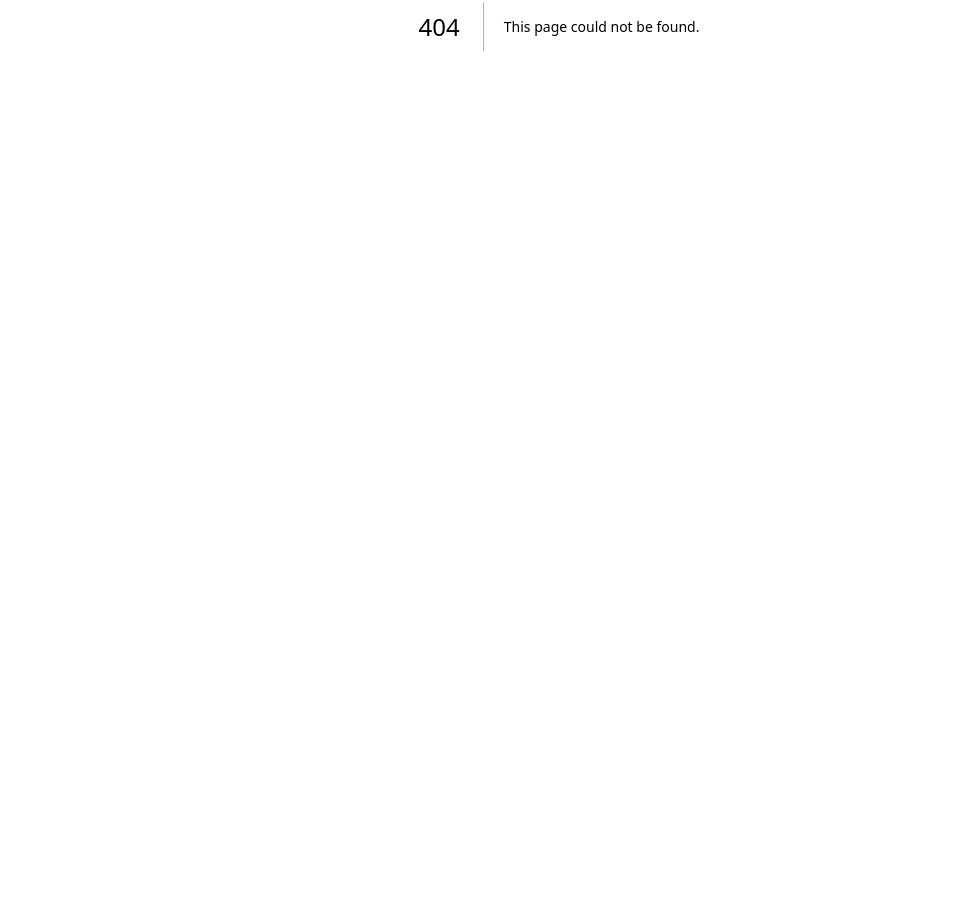
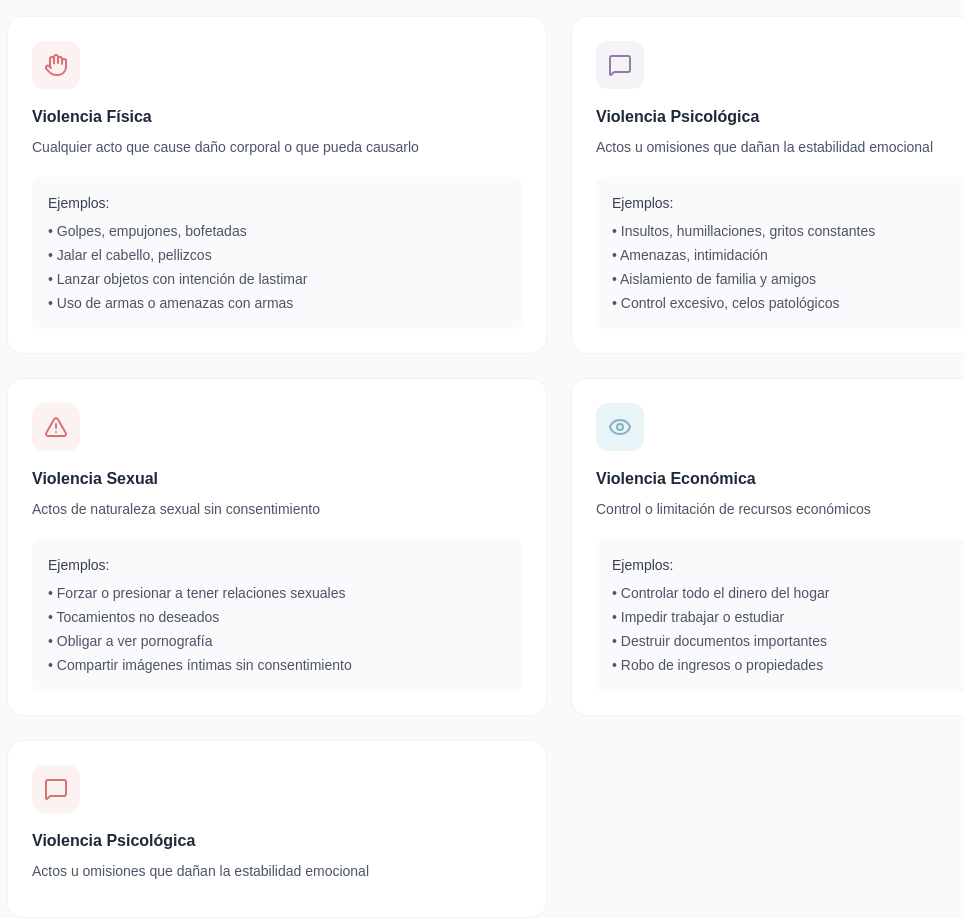
Before and after one commit to Bradon177/Zephira, a Next.js app: page /informacion in a window 1280 px wide. Before the commit this address had no page. Shown: the part 374-1292 px from the top of the page, without its empty margins (81-1045 px from the left). Before the commit the page ends 800 px from the top, so only its background shows below. Built offline with nearby package versions, Linux system fonts and the light colour scheme.

Commit message:
informaciond e violencia

```diff
--- /dev/null
+++ b/src/app/informacion/page.js
@@ -0,0 +1,168 @@
+"use client"
+import React from 'react'
+import { Hand, MessageSquare, AlertTriangle, Eye } from 'lucide-react'
+import Header from '../components/Header'
+import Footer from '../components/Footer'
+import Card from '../ui/card'
+
+export default function page() {
+  return (
+    <div className="min-h-screen bg-[#faf9fb]">
+      <Header />
+        <section className="bg-white border-b border-gray-200/50 py-12">
+        <div className="max-w-4xl mx-auto px-6 text-center">
+          <h1 className="mb-4 text-gray-800">Aprende sobre la violencia de género</h1>
+          <p className="text-gray-600 max-w-2xl mx-auto">
+            Conocer las señales de alerta y entender los tipos de violencia es el primer paso para protegerte o ayudar a alguien más
+          </p>
+        </div>
+      </section>
+
+      {/* Tipos de Violencia */}
+      <section className="max-w-6xl mx-auto px-6 py-12">
+        <div className="mb-8">
+          <h2 className="mb-3 text-gray-800">Tipos de violencia de género</h2>
+          <p className="text-gray-600">La violencia puede manifestarse de muchas formas. No siempre es física.</p>
+        </div>
+
+        <div className="grid md:grid-cols-2 gap-6">
+          {/* Violencia Física */}
+          <Card
+            color="red"
+            icon={Hand}
+            title="Violencia Física"
+            description="Cualquier acto que cause daño corporal o que pueda causarlo"
+          >
+            <Card.Content>
+              <div className="bg-[#faf9fb] p-4 rounded-lg">
+                <p className="text-sm text-gray-700 mb-2">Ejemplos:</p>
+                <ul className="text-sm text-gray-600 space-y-1">
+                  <li>• Golpes, empujones, bofetadas</li>
+                  <li>• Jalar el cabello, pellizcos</li>
+                  <li>• Lanzar objetos con intención de lastimar</li>
+                  <li>• Uso de armas o amenazas con armas</li>
+                </ul>
+              </div>
+            </Card.Content>
+          </Card>
+
+          {/* Violencia Psicológica */}
+          <Card
+            color="purple"
+            icon={MessageSquare}
+            title="Violencia Psicológica"
+            description="Actos u omisiones que dañan la estabilidad emocional"
+          >
+            <Card.Content>
+              <div className="bg-[#faf9fb] p-4 rounded-lg">
+                <p className="text-sm text-gray-700 mb-2">Ejemplos:</p>
+                <ul className="text-sm text-gray-600 space-y-1">
+                  <li>• Insultos, humillaciones, gritos constantes</li>
+                  <li>• Amenazas, intimidación</li>
+                  <li>• Aislamiento de familia y amigos</li>
+                  <li>• Control excesivo, celos patológicos</li>
+                </ul>
+              </div>
+            </Card.Content>
+          </Card>
+
+          {/* Violencia Sexual */}
+          <Card
+            color="red"
+            icon={AlertTriangle}
+            title="Violencia Sexual"
+            description="Actos de naturaleza sexual sin consentimiento"
+          >
+            <Card.Content>
+              <div className="bg-[#faf9fb] p-4 rounded-lg">
+                <p className="text-sm text-gray-700 mb-2">Ejemplos:</p>
+                <ul className="text-sm text-gray-600 space-y-1">
+                  <li>• Forzar o presionar a tener relaciones sexuales</li>
+                  <li>• Tocamientos no deseados</li>
+                  <li>• Obligar a ver pornografía</li>
+                  <li>• Compartir imágenes íntimas sin consentimiento</li>
+                </ul>
+              </div>
+            </Card.Content>
+          </Card>
+
+          {/* Violencia Económica */}
+          <Card
+            color="blue"
+            icon={Eye}
+            title="Violencia Económica"
+            description="Control o limitación de recursos económicos"
+          >
+            <Card.Content>
+              <div className="bg-[#faf9fb] p-4 rounded-lg">
+                <p className="text-sm text-gray-700 mb-2">Ejemplos:</p>
+                <ul className="text-sm text-gray-600 space-y-1">
+                  <li>• Controlar todo el dinero del hogar</li>
+                  <li>• Impedir trabajar o estudiar</li>
+                  <li>• Destruir documentos importantes</li>
+                  <li>• Robo de ingresos o propiedades</li>
+                </ul>
+              </div>
+            </Card.Content>
+          </Card>
+
+
+          <Card
+          color="lightRed"
+          icon={MessageSquare}
+          title="Violencia Psicológica"
+          description="Actos u omisiones que dañan la estabilidad emocional"
+          >
+
+          </Card>
+        </div>
+      </section>
+
+      {/* Señales de Alerta */}
+      <section className="bg-white border-y border-gray-200/50 py-12">
+        <div className="max-w-6xl mx-auto px-6">
+          <div className="mb-8">
+            <h2 className="mb-3 text-gray-800">Señales de alerta</h2>
+            <p className="text-gray-600">Si reconoces varias de estas señales, puede ser momento de buscar ayuda</p>
+          </div>
+
+          <div className="grid md:grid-cols-3 gap-4">
+            <div className="bg-[#faf9fb] p-5 rounded-xl border border-gray-200/50">
+              <h4 className="mb-3 text-gray-800">En la relación</h4>
+              <ul className="text-sm text-gray-600 space-y-2">
+                <li>✓ Te culpa por todo lo malo que pasa</li>
+                <li>✓ Controla tu teléfono, redes sociales o ubicación</li>
+                <li>✓ Te prohíbe ver a tu familia o amigos</li>
+                <li>✓ Toma decisiones por ti sin consultarte</li>
+                <li>✓ Te amenaza si hablas de separarte</li>
+              </ul>
+            </div>
+
+            <div className="bg-[#faf9fb] p-5 rounded-xl border border-gray-200/50">
+              <h4 className="mb-3 text-gray-800">Cómo te hace sentir</h4>
+              <ul className="text-sm text-gray-600 space-y-2">
+                <li>✓ Sientes miedo de hacer enojar a tu pareja</li>
+                <li>✓ Crees que "si cambias" todo mejorará</li>
+                <li>✓ Te sientes constantemente vigilada/o</li>
+                <li>✓ Has perdido confianza en ti misma/o</li>
+                <li>✓ Sientes que "nadie más te querría"</li>
+              </ul>
+            </div>
+
+            <div className="bg-[#faf9fb] p-5 rounded-xl border border-gray-200/50">
+              <h4 className="mb-3 text-gray-800">Lo que otros notan</h4>
+              <ul className="text-sm text-gray-600 space-y-2">
+                <li>✓ Te has alejado de familia y amigos</li>
+                <li>✓ Justificas comportamientos abusivos</li>
+                <li>✓ Tienes marcas o lesiones inexplicadas</li>
+                <li>✓ Cambios en tu personalidad o estado de ánimo</li>
+                <li>✓ Evitas ciertos temas de conversación</li>
+              </ul>
+            </div>
+          </div>
+        </div>
+      </section>
+      <Footer />
+    </div>
+  )
+}
--- a/src/app/page.js
+++ b/src/app/page.js
@@ -84,7 +84,7 @@ export default function Home() {
             title="Aprender sobre violencia"
             description="Información, señales de alerta y guías educativas"
             footer="Ver recursos"
-            onClick={() => console.log('Recursos')}
+        onClick={() => window.location.href = '/informacion'}
           />
 
           {/* Opción 2: Directorio */}
--- a/src/app/ui/card.jsx
+++ b/src/app/ui/card.jsx
@@ -39,6 +39,20 @@ export default function Card({
       actionText: 'text-[#d97373]',
       border: 'hover:border-[#d97373]/30',
       emergencyBg: 'bg-[#d97373] text-white'
+    },
+    lightRed: {
+      iconBg: 'bg-[#fdf2f2] group-hover:bg-[#d97373]/10',
+      iconText: 'text-[#d97373]',
+      actionText: 'text-[#d97373]',
+      border: 'hover:border-[#d97373]/30',
+      emergencyBg: 'bg-[#d97373] text-white'
+    },
+    lightBlue: {
+      iconBg: 'bg-[#e8f4f8] group-hover:bg-[#88b0c4]/10',
+      iconText: 'text-[#88b0c4]',
+      actionText: 'text-[#88b0c4]',
+      border: 'hover:border-[#88b0c4]/30',
+      emergencyBg: 'bg-[#88b0c4] text-white'
     }
   }
 
@@ -84,3 +98,12 @@ export default function Card({
     </Component>
   )
 }
+
+// Subcomponente para contenido extra
+Card.Content = function CardContent({ children, className = "" }) {
+  return (
+    <div className={`w-full mt-2 ${className}`}>
+      {children}
+    </div>
+  )
+}
```
